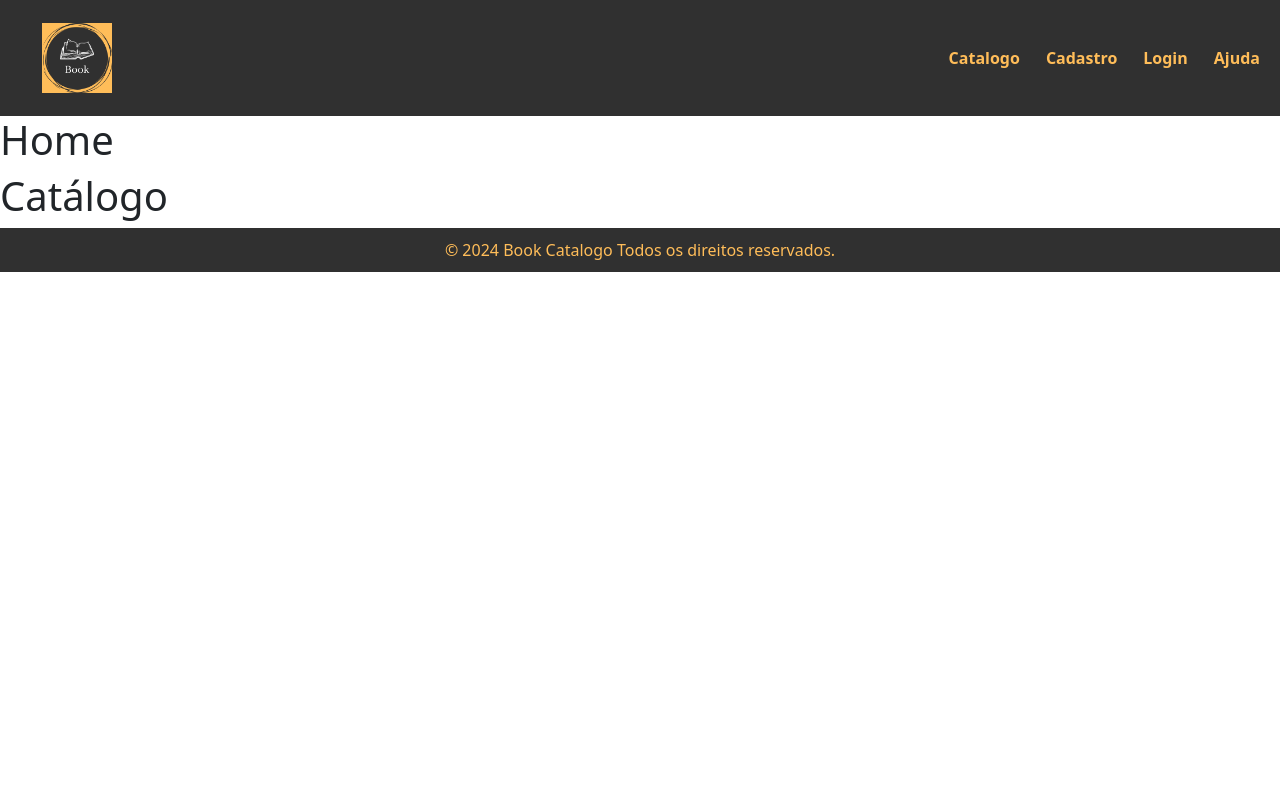
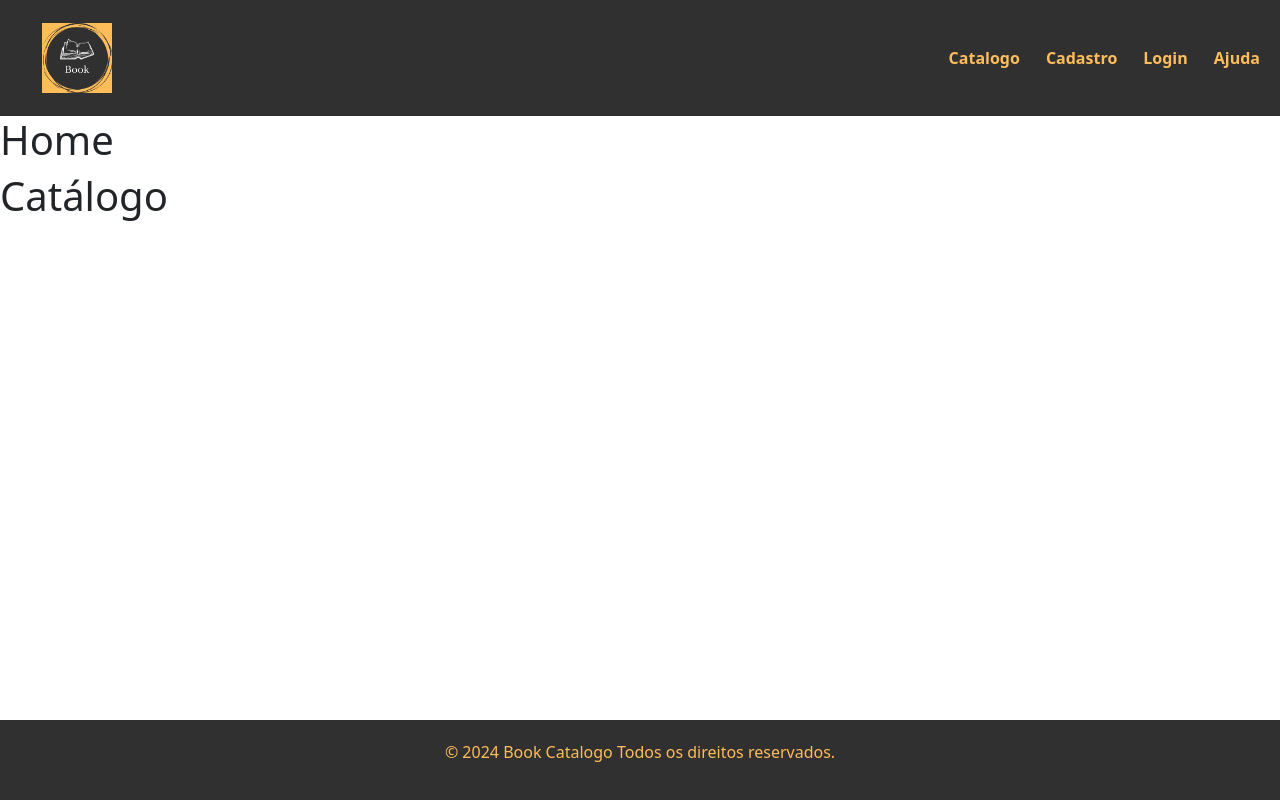
Before and after one commit to nat-riba/my-book, a React (Vite) app in the folder book/: page / in a window 1280 px wide. Built offline with nearby package versions, Linux system fonts and the light colour scheme.

Commit message:
fix: footer positioning adjustments

```diff
--- a/book/src/App.css
+++ b/book/src/App.css
@@ -0,0 +1,5 @@
+.content {
+    flex: 1;
+    display: flex;
+    flex-direction: column;
+  }
--- a/book/src/App.jsx
+++ b/book/src/App.jsx
@@ -14,15 +14,16 @@ function App() {
   return(
     <>
       <BrowserRouter>
-        <Menu />
+       <div className="content">
+       <Menu />
         <Routes>
           <Route path="/" element={<Home />} />
+          <Route path="/cadastro" element={<Cadastro />} />
           <Route path="/login" element={<Login />} />
           <Route path="/ajuda" element={<Ajuda />} />
-          <Route path="/cadastro" element={<Cadastro />} />
-
           <Route path="*" element={<NotFound />} />
         </Routes>
+       </div>
         <Footer />
       </BrowserRouter>
       <Toaster position="bottom-right" />
--- a/book/src/components/footer/Footer.css
+++ b/book/src/components/footer/Footer.css
@@ -1,10 +1,10 @@
-.footer {
-    background-color: #303030;
-    color: #ffbd59;
+  .footer {
+    background-color: #303030; /* Cor de fundo do footer */
+    color: #ffbd59; /* Cor do texto do footer */
+    padding: 20px;
     text-align: center;
-    padding: 10px 0;
+    position: fixed;
+    bottom: 0;
+    width: 100%;
+    z-index: 1000; /* Para garantir que o footer esteja sobre outros elementos */
   }
-
-  .footer p {
-    margin: 0;
-  }
--- a/book/src/index.css
+++ b/book/src/index.css
@@ -1 +1,10 @@
 @import "bootstrap/dist/css/bootstrap.min.css";
+
+
+html, body, #root {
+    height: 100%;
+    margin: 0;
+    padding: 0;
+    display: flex;
+    flex-direction: column;
+  }
```
